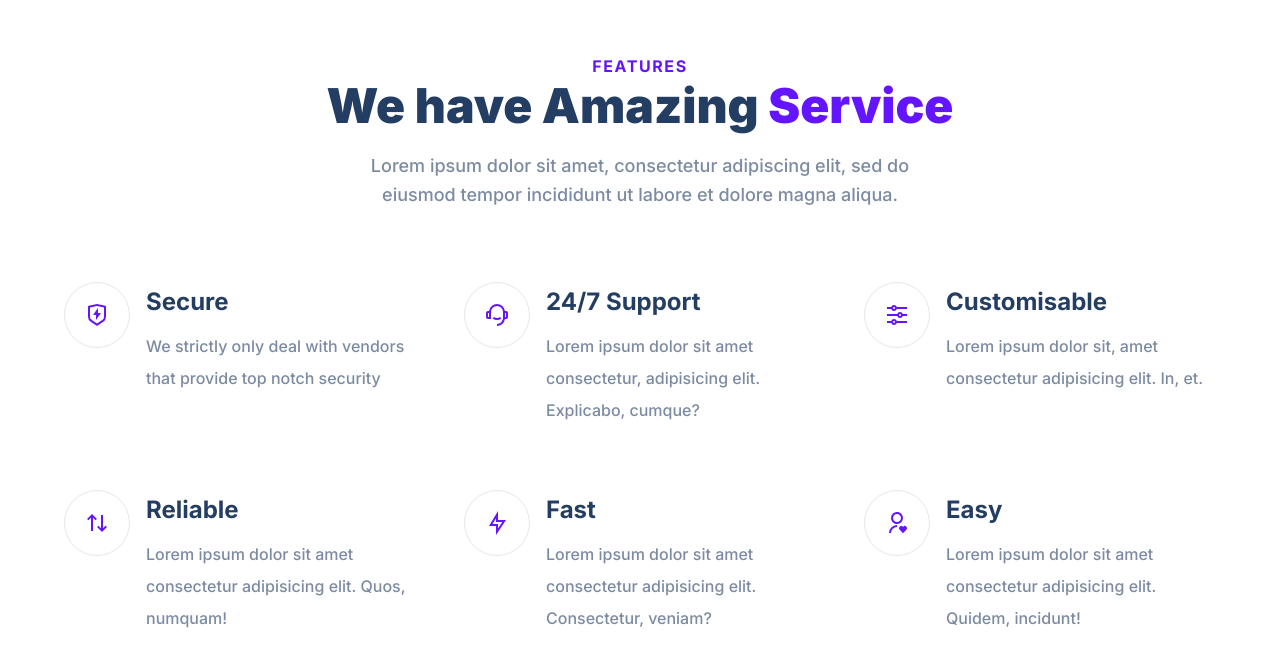
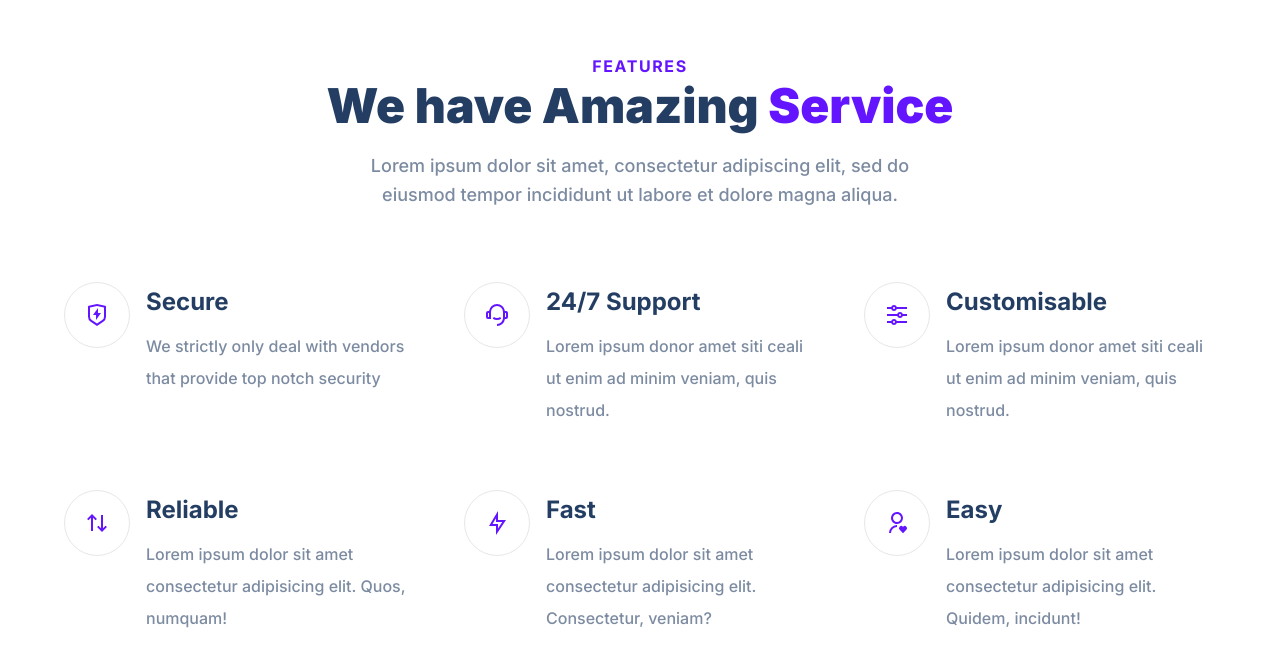
Before and after one commit to Yahya482/Final-Project, a plain HTML site: page index.html in a window 1280 px wide. Shown: the part 1168-1837 px from the top of the page. Drawn offline with Linux system fonts and the light colour scheme.

Commit message:
features

```diff
--- a/index.html
+++ b/index.html
@@ -79,7 +79,7 @@
                             </figure>
                             <div class="service__description">
                                 <h2 class="service__title">24/7 Support</h2>
-                                <p class="service__para">Lorem ipsum dolor sit amet consectetur, adipisicing elit. Explicabo, cumque?</p>
+                                <p class="service__para">Lorem ipsum donor amet siti ceali ut enim ad minim veniam, quis nostrud.</p>
                             </div>
                         </div>
 
@@ -89,7 +89,7 @@
                             </figure>
                             <div class="service__description">
                                 <h2 class="service__title">Customisable</h2>
-                                <p class="service__para">Lorem ipsum dolor sit, amet consectetur adipisicing elit. In, et.</p>
+                                <p class="service__para">Lorem ipsum donor amet siti ceali ut enim ad minim veniam, quis nostrud.</p>
                             </div>
                         </div>
 
```
